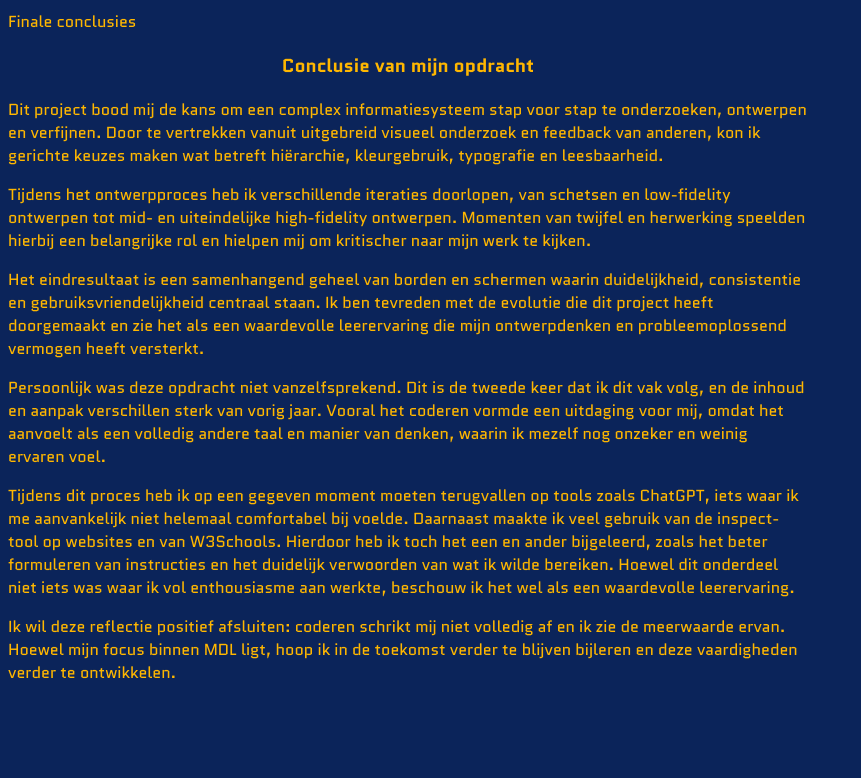
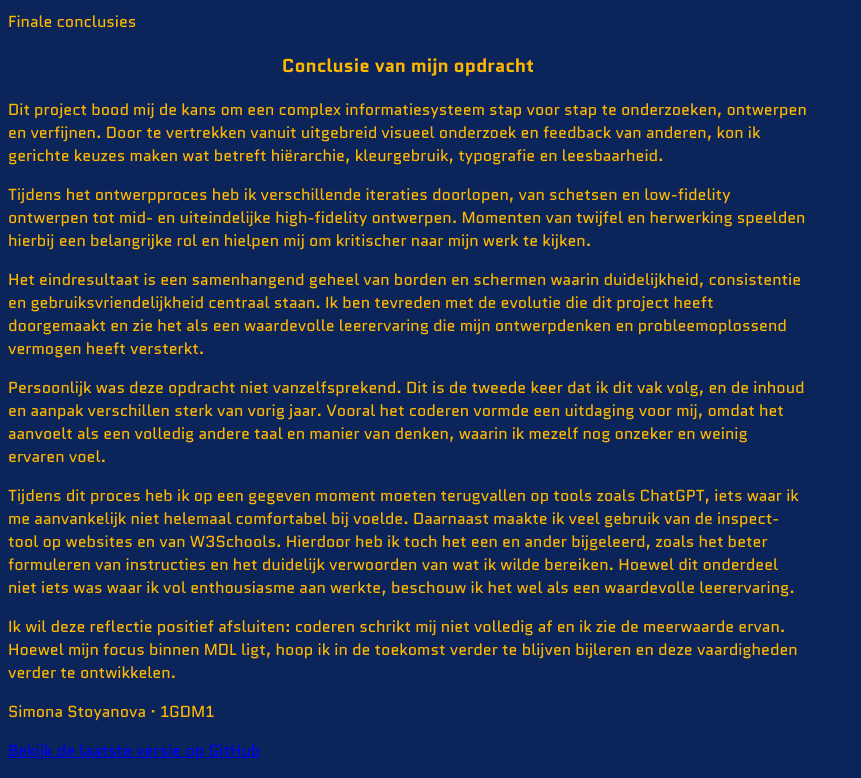
Before and after one commit to Simostoya/Simona_Stoyanova_1GDM1, a website: page week10.html in a window 1280 px wide. Shown: the part 223-1001 px from the top of the page, without its empty margins (0-861 px from the left). Before the commit the page ends 923 px from the top, so only its background shows below. Drawn offline with Linux system fonts and the light colour scheme.

Commit message:
Update week10.html

```diff
--- a/week10.html
+++ b/week10.html
@@ -83,6 +83,16 @@
 </section>
 
 </main>
-
+<!-- Footer -->
+  <footer class="site-footer">
+    <div class="footer-content">
+      <p>Simona Stoyanova · 1GDM1</p>
+      <p>
+        <a href="https://github.com/Simostoya/Simona_Stoyanova_1GDM1" target="_blank" rel="noopener">
+          Bekijk de laatste versie op GitHub
+        </a>
+      </p>
+    </div>
+  </footer>
 </body>
 </html>
```
